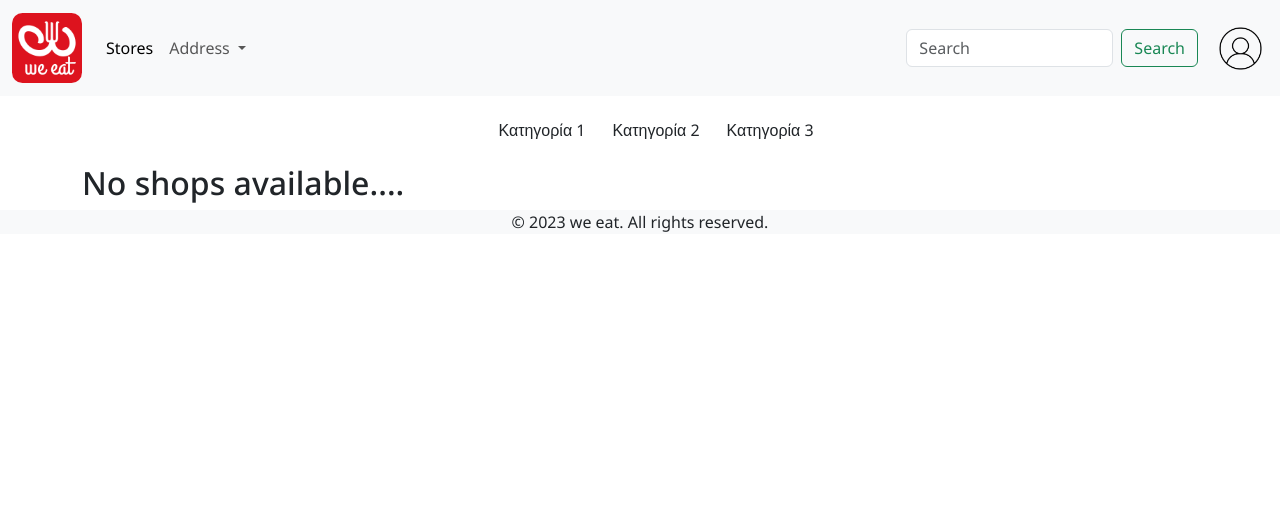
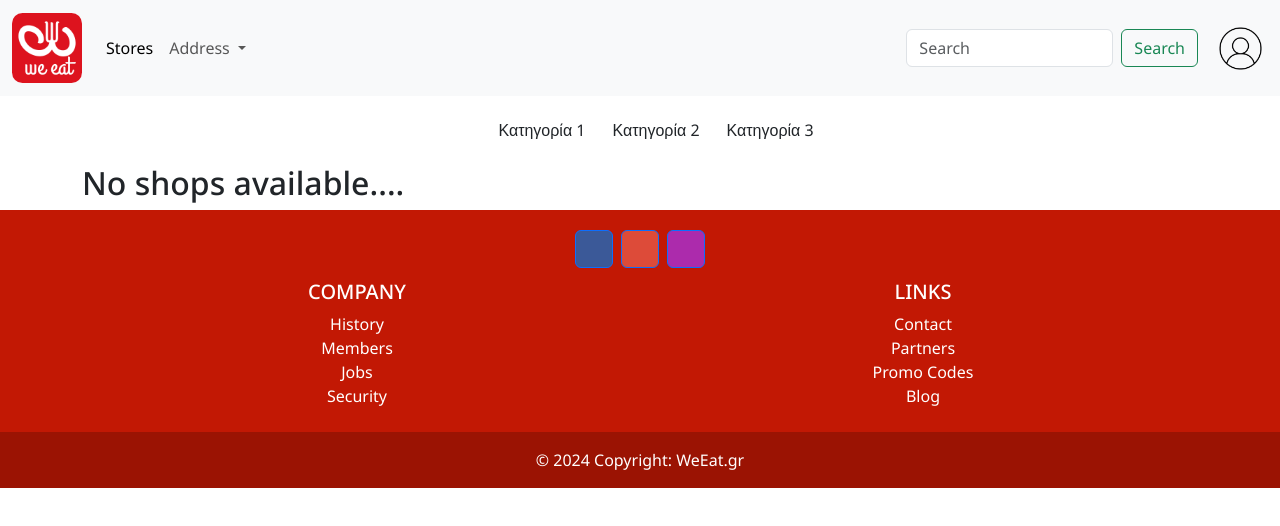
Before and after one commit to Frontend-4-WeLead/we-eat, an Angular app: page /stores in a window 1280 px wide. Shown: the top 526 px of the page. Built offline with nearby package versions, Linux system fonts and the light colour scheme; no server answers.

Commit message:
add footer

```diff
--- a/src/app/footer/footer.component.html
+++ b/src/app/footer/footer.component.html
@@ -1,5 +1,85 @@
-<footer class="footer bg-light">
-    <div class="container text-center">
-      <p>&copy; 2023 we eat. All rights reserved.</p>
-    </div>
-  </footer>
+<!-- Footer -->
+<footer class=" text-center text-white" style="background-color:#c21804;">
+  <!-- Grid container -->
+  <div class="container p-3">
+
+    <!-- Section: Social media -->
+    <section class="mb-2">
+      <!-- Facebook -->
+      <a class="btn btn-primary btn-floating m-1" style="background-color: #3b5998" href="#!" role="button" img=""><i
+          class="fab fa-facebook-f"></i></a>
+
+      <!-- Google -->
+      <a class="btn btn-primary btn-floating m-1" style="background-color: #dd4b39" href="#!" role="button"><i
+          class="fab fa-google"></i></a>
+
+      <!-- Instagram -->
+      <a class="btn btn-primary btn-floating m-1" style="background-color: #ac2bac" href="#!" role="button"><i
+          class="fab fa-instagram"></i></a>
+
+    </section>
+    <!-- Section: Social media -->
+
+    <!-- Section: Links -->
+    <section class="mb-2">
+      <!--Grid row-->
+      <div class="row">
+        <!--Grid column-->
+        <div class="col-lg-3 col-md-6 mb-4 mb-md-0 mx-auto">
+          <h5 class="text-uppercase">Company</h5>
+
+          <ul class="list-unstyled mb-0">
+            <li>
+              <a href="#!" class="text-white">History</a>
+            </li>
+            <li>
+              <a href="#!" class="text-white">Members</a>
+            </li>
+            <li>
+              <a href="#!" class="text-white">Jobs</a>
+            </li>
+            <li>
+              <a href="#!" class="text-white">Security</a>
+            </li>
+          </ul>
+        </div>
+        <!--Grid column-->
+
+        <!--Grid column-->
+        <div class="col-lg-3 col-md-6 mb-4 mb-md-0 mx-auto">
+          <h5 class="text-uppercase">Links</h5>
+
+          <ul class="list-unstyled mb-0">
+            <li>
+              <a href="#!" class="text-white">Contact</a>
+            </li>
+            <li>
+              <a href="#!" class="text-white">Partners</a>
+            </li>
+            <li>
+              <a href="#!" class="text-white">Promo Codes</a>
+            </li>
+            <li>
+              <a href="#!" class="text-white">Blog</a>
+            </li>
+          </ul>
+        </div>
+        <!--Grid column-->
+
+      </div>
+      <!--Grid row-->
+    </section>
+    <!-- Section: Links -->
+
+  </div>
+  <!-- Grid container -->
+
+  <!-- Copyright -->
+  <div class="text-center p-3" style="background-color: rgba(0, 0, 0, 0.2)">
+    © 2024 Copyright:
+    <a class="text-white">WeEat.gr</a>
+  </div>
+  <!-- Copyright -->
+
+</footer>
+<!-- Footer -->
--- a/src/app/header/header.component.html
+++ b/src/app/header/header.component.html
@@ -45,6 +45,8 @@
         <img class="nav-link dropdown-toggle" role="button" data-bs-toggle="dropdown" src="../../assets/images/header-profile-icon.png" ngClass="header-profile-img" />
         <ul class="dropdown-menu">
           <li><a class="dropdown-item" href="/user">User</a></li>
+          <li><a class="dropdown-item" href="/orders">Orders</a></li>
+          <li><a class="dropdown-item" href="/payments">Payments</a></li>
           <li><a class="dropdown-item" href="/settings">Settings</a></li>
           <li><a class="dropdown-item" href="/login">Logout</a></li>
         </ul>
```
